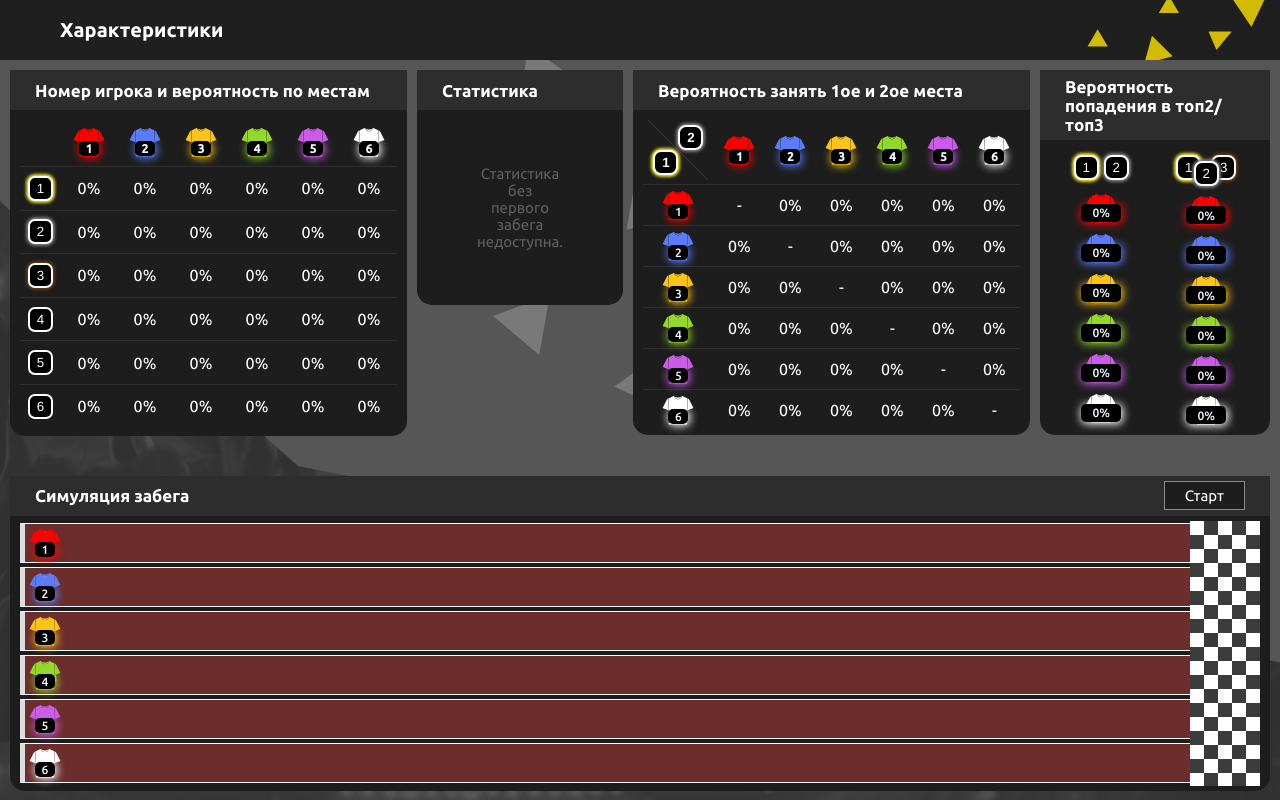
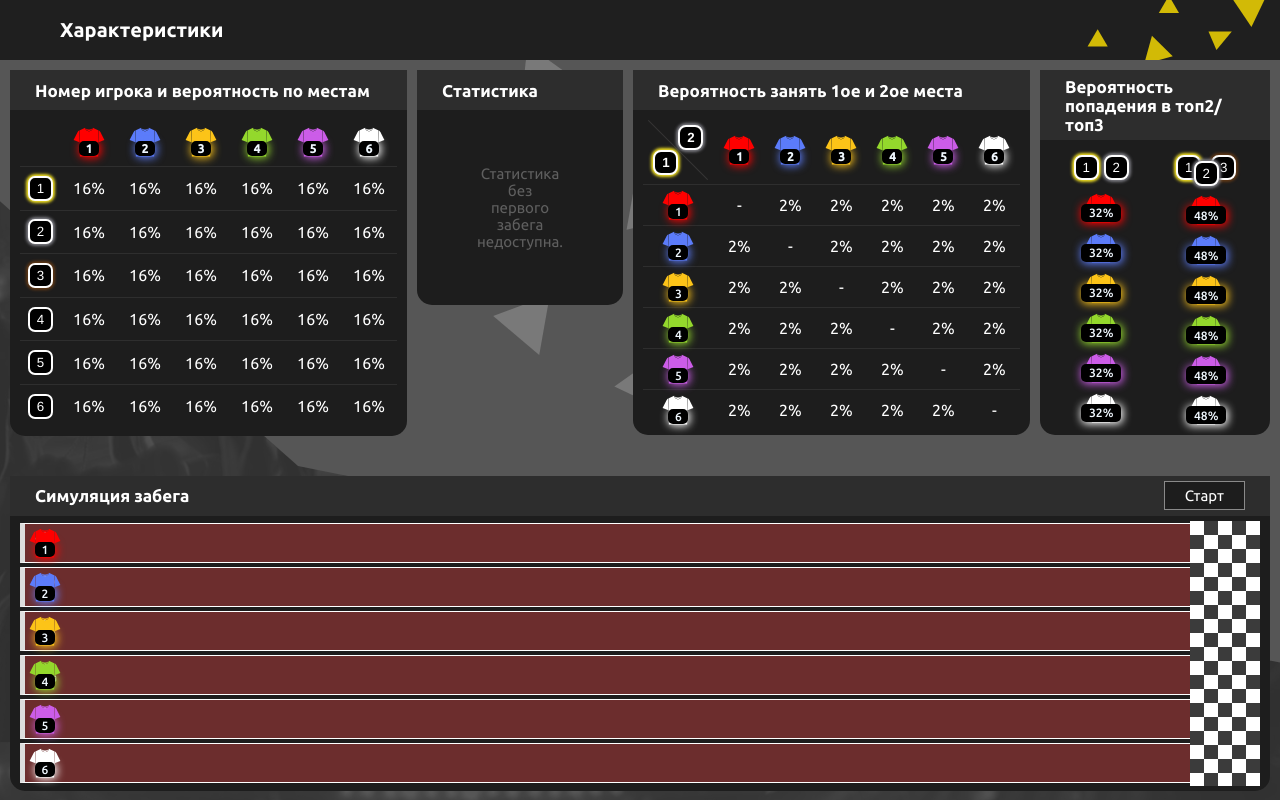
Before and after one commit to ClouRise/FANTASTICHACK2025, a Vue app in the folder frontend/front/: page / in a window 1280 px wide. Built offline with nearby package versions, Linux system fonts and the light colour scheme.

Commit message:
upd front

```diff
--- a/frontend/front/src/App.vue
+++ b/frontend/front/src/App.vue
@@ -74,7 +74,7 @@ export default {
       finalRes: {},
       showInfoAnalys: false,
       probabilities: {},
-      probabilitiesFinal: {"1": {"1": 0, "2": 0, "3": 0, "4": 0, "5": 0, "6": 0}, "5": {"1": 0, "2": 0, "3": 0, "4": 0, "5": 0, "6": 0}, "6": {"1": 0, "2": 0, "3": 0, "4": 0, "5": 0, "6": 0}, "2": {"1": 0, "2": 0, "3": 0, "4": 0, "5": 0, "6": 0}, "3": {"1": 0, "2": 0, "3": 0, "4": 0, "5": 0, "6": 0}, "4": {"1": 0, "2": 0, "3": 0, "4": 0, "5": 0, "6": 0}}
+      probabilitiesFinal: {"1": {"1": 0.16, "2": 0.16, "3": 0.16, "4": 0.16, "5": 0.16, "6": 0.16}, "5": {"1": 0.16, "2": 0.16, "3": 0.16, "4": 0.16, "5": 0.16, "6": 0.16}, "6": {"1": 0.16, "2": 0.16, "3": 0.16, "4": 0.16, "5": 0.16, "6": 0.16}, "2": {"1": 0.16, "2": 0.16, "3": 0.16, "4": 0.16, "5": 0.16, "6": 0.16}, "3": {"1": 0.16, "2": 0.16, "3": 0.16, "4": 0.16, "5": 0.16, "6": 0.16}, "4": {"1": 0.16, "2": 0.16, "3": 0.16, "4": 0.16, "5": 0.16, "6": 0.16}}
     }
   },
   components: {
@@ -199,11 +199,6 @@ export default {
         store.commit('pushRaceToArrReverce', this.finalRes);
         store.commit('setPresentBase', this.probabilitiesFinal);
 
-        localStorage.setItem('raced', JSON.stringify(store.state.arrOfRaced));
-
-        // Извлечение объекта из localStorage
-        const retrievedUser = JSON.parse(localStorage.getItem('raced'));
-
       }
     }
   }
--- a/frontend/front/src/components/analys.vue
+++ b/frontend/front/src/components/analys.vue
@@ -12,7 +12,7 @@
         <div class="scroll-container" style="overflow-x: scroll; display: flex; flex-direction: row;">
             <section v-for="(sect, index) in arr" :key="index">
                 <div style="height: 25px;" class="cell-table"><h4>№{{index + 1}}</h4></div>
-                <div v-for="(elem, index) in sect" :key="index" :style="index == 6 ? 'border: none' : ''" style="padding-block: 15px; width: 60px; height: 45px;" class="cell-table"><player :fillColor="returnColor(elem[0])" :txt="elem[0]"></player></div>
+                <div v-for="(elem, ind) in sect" :key="ind" :style="index == 6 ? 'border: none' : ''" style="padding-block: 15px; width: 60px; height: 45px;" class="cell-table"><player :fillColor="returnColor(elem[0])" :txt="elem[0]"></player></div>
             </section>
         </div>
     </div>
@@ -29,7 +29,13 @@ export default {
     },
     data(){
         return{
-            arr: store.state.arrOfRaced
+            arr: store.state.arrOfRaced,
+            arr2: []
+        }
+    },
+    watch: {
+        arr(){
+            this.arr2 = arr
         }
     },
     methods: {
--- a/frontend/front/src/store/index.js
+++ b/frontend/front/src/store/index.js
@@ -6,7 +6,7 @@ export default createStore({
     arrOfRaced: [],
     arrOfRacedReverce: [],
     probOfPlayers: [],
-    precentsOfWin: {"1": {"1": 0, "2": 0, "3": 0, "4": 0, "5": 0, "6": 0}, "5": {"1": 0, "2": 0, "3": 0, "4": 0, "5": 0, "6": 0}, "6": {"1": 0, "2": 0, "3": 0, "4": 0, "5": 0, "6": 0}, "2": {"1": 0, "2": 0, "3": 0, "4": 0, "5": 0, "6": 0}, "3": {"1": 0, "2": 0, "3": 0, "4": 0, "5": 0, "6": 0}, "4": {"1": 0, "2": 0, "3": 0, "4": 0, "5": 0, "6": 0}}
+    precentsOfWin: {"1": {"1": 0.16, "2": 0.16, "3": 0.16, "4": 0.16, "5": 0.16, "6": 0.16}, "5": {"1": 0.16, "2": 0.16, "3": 0.16, "4": 0.16, "5": 0.16, "6": 0.16}, "6": {"1": 0.16, "2": 0.16, "3": 0.16, "4": 0.16, "5": 0.16, "6": 0.16}, "2": {"1": 0.16, "2": 0.16, "3": 0.16, "4": 0.16, "5": 0.16, "6": 0.16}, "3": {"1": 0.16, "2": 0.16, "3": 0.16, "4": 0.16, "5": 0.16, "6": 0.16}, "4": {"1": 0.16, "2": 0.16, "3": 0.16, "4": 0.16, "5": 0.16, "6": 0.16}}
   },
   mutations: {
     setGlobalData(state, object){
@@ -15,9 +15,6 @@ export default createStore({
     pushRaceToArr(state, object){
       state.arrOfRaced.push(object)
       console.log(object)
-    },
-    pushRaceToArrReverce(state, object){
-      state.arrOfRacedReverce.push(object)
     },
     pushProbOfPlayers(state, object){
       state.probOfPlayers.push(object)
```
